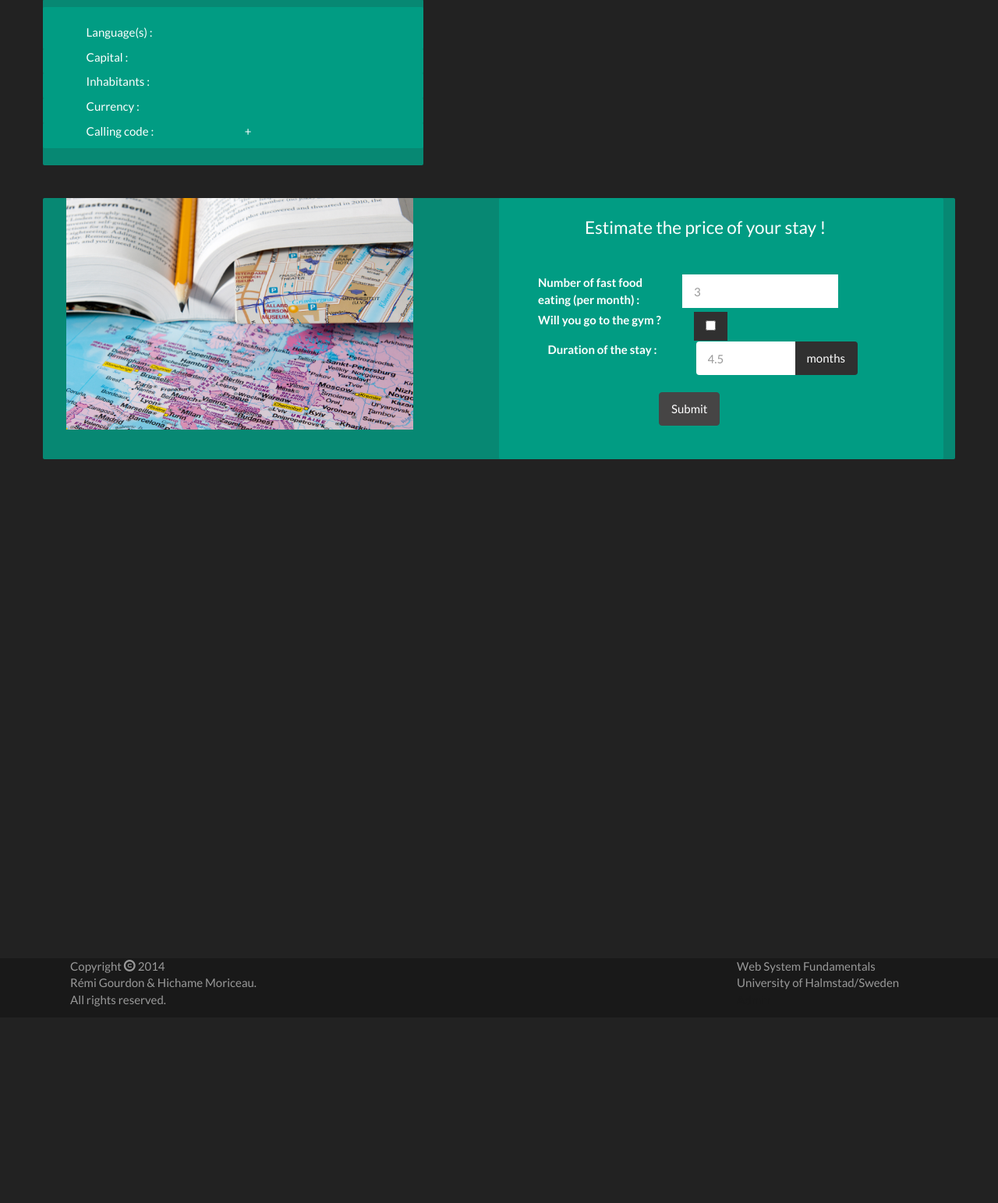
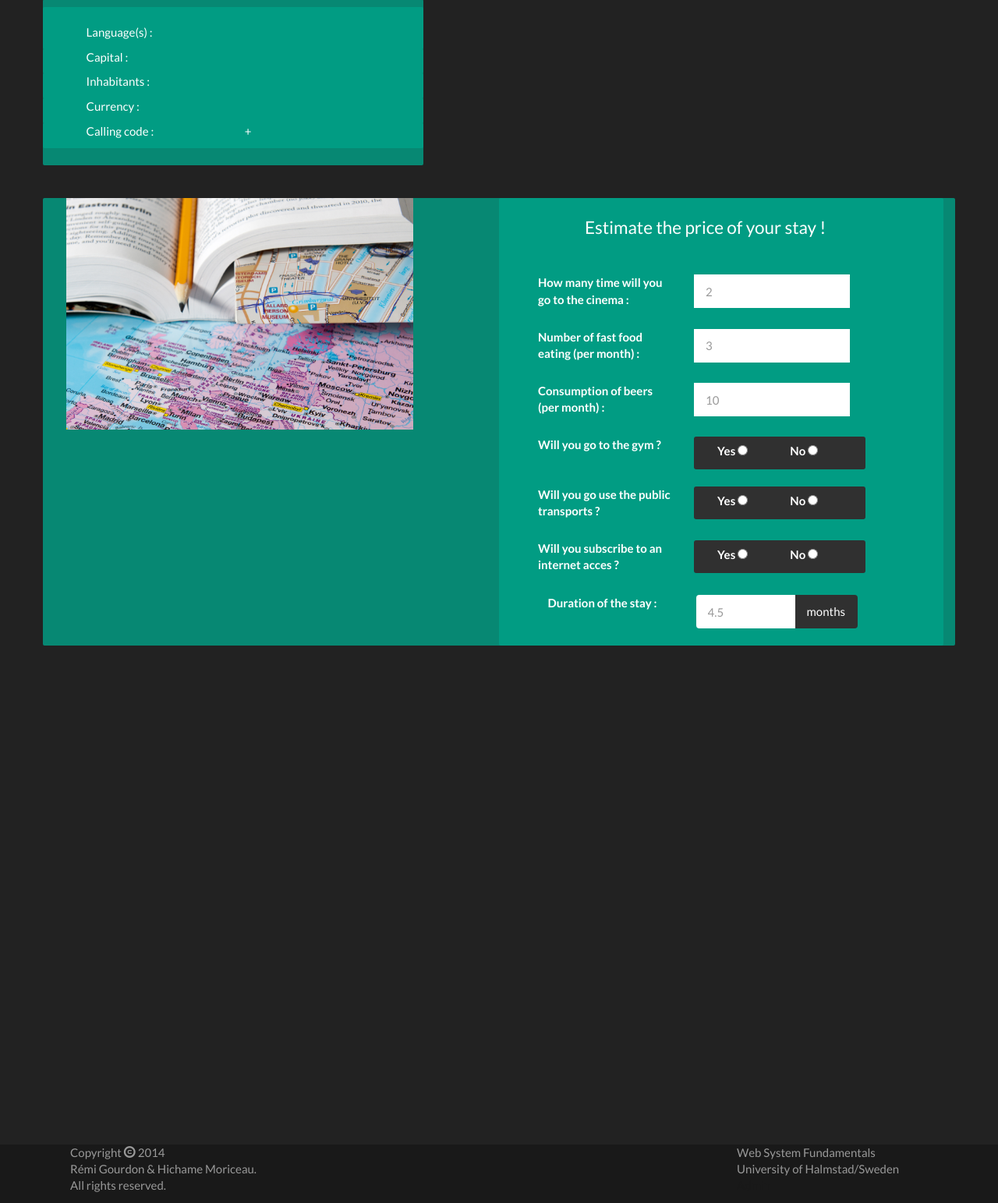
Before and after one commit to remigourdon/studentsonthego, a PHP site: page /country.php in a window 1280 px wide. Shown: the part 87-1630 px from the top of the page at 78% size. Before the commit the page ends 1378 px from the top, so only its background shows below. Run offline with PHP 8.4, Linux system fonts and the light colour scheme; data that the repository does not hold is empty.

Commit message:
Dynamic form fields added.

```diff
--- a/country.php
+++ b/country.php
@@ -127,6 +127,8 @@ END;
 // display the page corresponding
 // to the wanted country
 $content=<<<END
+
+
 	<div class="container">
 		<div class="row">
 
@@ -243,7 +245,7 @@ END;
 
 
     <div class="col-md-6 col-md-offset-4">
-        <p>Cost : {$result} €</p>
+        <p id="result"></p>
     </div>
 
 END;
@@ -281,30 +283,129 @@ END;
 $calcform.=<<<END
                     <div class="row"><!-- 1st row -->
 					  <div class="col-md-4 col-md-offset-1">
+    <label for="select">How many time will you go to the cinema :</label>
+					  </div>
+
+                      <div class="col-md-7">
+	    				 <div class="input-group">
+						    <input id="nbCinema" type="number" class="form-control" placeholder="2">
+                         </div>
+                      </div>
+                    </div> <!-- end of the row -->
+
+                    <!-- divider -->
+                    <div class="row"><br></div>
+
+
+                    <div class="row"><!-- 2nd row -->
+					  <div class="col-md-4 col-md-offset-1">
                          <label for="select">Number of fast food eating (per month) : </label>
 					  </div>
 
-
-					  <div class="input-group">
-						 <input name="nbFastfood" type="text" class="form-control" placeholder="3">
+                      <div class="col-md-7">
+	    				 <div class="input-group">
+						    <input name="nbFastfood" type="number" class="form-control" placeholder="3">
+                         </div>
                       </div>
-
                     </div> <!-- end of the row -->
 
-                   <div class="row">
+
+                    <!-- divider -->
+                    <div class="row"><br></div>
+
+                    <div class="row"><!-- 2nd row -->
+					  <div class="col-md-4 col-md-offset-1">
+                         <label for="select">Consumption of beers (per month) : </label>
+					  </div>
+
+                      <div class="col-md-7">
+	    				 <div class="input-group">
+						    <input id="nbBeer" name="beer" type="number" class="form-control" placeholder="10">
+                         </div>
+                      </div>
+                    </div> <!-- end of the row -->
+
+                    <!-- divider -->
+                    <div class="row"><br></div>
+
+
+                   <div class="row"><!-- 3rd row -->
                       <div class="col-md-4 col-md-offset-1">
                          <label for="select">Will you go to the gym ?</label>
                       </div>
 
-                      <div class="col-md-1"
+                      <div class="col-md-5"
                          <div class="input-group">
-                            <span class="input-group-addon">
-                              <input type="checkbox">
+                            <span id="radioButton" class="input-group-addon">
+
+                              <div class="col-md-1">
+                              <label for="select">Yes </label>
+                              <input id="gymYes" type="radio" name="gym" value="yes">
+                             </div>
+
+                              <div class="col-md-1 col-md-offset-4">
+                                 <label for="select">No </label>
+                                 <input id="gymNo" type="radio" name="gym" value="no">
+                              </div>
                             </span>
                          </div><!-- /input-group -->
-                     </div><!-- /.col-md-6 -->
+                       </div><!-- end of the row-->
+
+                    <!-- divider -->
+                    <div class="row"><br></div>
+
+
+
+                   <div class="row"><!-- 4th row -->
+                      <div class="col-md-4 col-md-offset-1">
+                         <label for="select">Will you go use the public transports ?</label>
+                      </div>
+
+                      <div class="col-md-5"
+                         <div class="input-group">
+                            <span id="radioButton" class="input-group-addon">
+
+                              <div class="col-md-1">
+                              <label for="select">Yes </label>
+                              <input id="transportYes" type="radio" name="publicTransport" value="yes">
+                             </div>
+
+                              <div class="col-md-1 col-md-offset-4">
+                                 <label for="select">No </label>
+                                 <input id="transportNo" type="radio" name="publicTransport" value="no">
+                              </div>
+                            </span>
+                         </div><!-- /input-group -->
+                     </div><!-- /.col-md-4 offset1 -->
+
+                    <!-- divider -->
+                    <div class="row"><br></div>
+
+
+                   <div class="row"><!-- 4th row -->
+                      <div class="col-md-4 col-md-offset-1">
+                         <label for="select">Will you subscribe to an internet acces ?</label>
+                      </div>
+
+                      <div class="col-md-5"
+                         <div class="input-group">
+                            <span id="radioButton" class="input-group-addon">
+
+                              <div class="col-md-1">
+                              <label for="select">Yes </label>
+                              <input id="internetYes" type="radio" name="publicTransport" value="yes">
+                             </div>
+
+                              <div class="col-md-1 col-md-offset-4">
+                                 <label for="select">No </label>
+                                 <input id="transportNo" type="radio" name="publicTransport" value="no">
+                              </div>
+                            </span>
+                         </div><!-- /input-group -->
+                     </div><!-- /.col-md-4 offset1 -->
                   </div><!-- end of the row -->
 END;
+
 
 
 
@@ -312,6 +413,10 @@ $calcform.=<<<END
 					<div class="row">
 					  <div class="col-md-1" ></div>
 					</div>
+
+                    <!-- divider -->
+                    <div class="row"><br></div>
+
 
 					<div class="row"> <!-- ------SECOND ROW------  -->
 					  <div class="col-md-4 col-md-offset-1">
@@ -330,13 +435,14 @@ $calcform.=<<<END
 					<div class="row">
 					  <div class="col-md-1" ><br></div>
 					</div>
-
+<!--
 					<div class="row">
 						<div class="col-md-2 col-md-offset-4">
 						   <button type="submit" class="btn btn-default">Submit</button>
 						   <br><br><br>
 						</div>
 					</div>
+-->
 
 				</form>
 
@@ -347,6 +453,7 @@ $calcform.=<<<END
 	</div><!-- row -->
 </div><!-- container -->
 
+
 END;
 
 
@@ -355,5 +462,4 @@ echo $content;
 echo $calcform;
 echo footer("country");
 
-
 ?>
--- a/css/style.css
+++ b/css/style.css
@@ -5,9 +5,6 @@
 }
 
 
-.formLegend {
-
-}
 
 html, body {
     height:100%;
@@ -53,6 +50,10 @@ body {
     height:100%;
 }
 
+#radioButton {
+    border-radius:3px;
+}
+
 #footer {
     background-color:#191919;
     margin-top:50%;
--- a/inc/HTMLTemplate.php
+++ b/inc/HTMLTemplate.php
@@ -202,6 +202,7 @@ function footer($map = "") {
 
     <script src="js/d3.min.js"></script>
     <script src="js/{$map}-map.js"></script>
+    <script src="js/form.js"></script>
   </body>
 </html>
 END;
```
